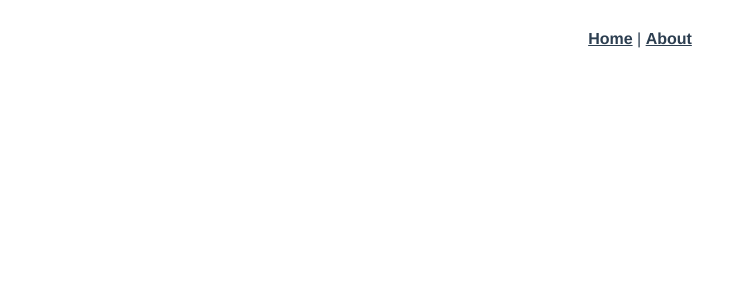
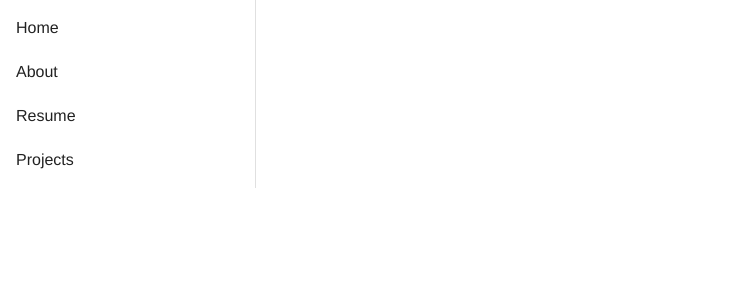
Before and after one commit to maotterson/homepage-v2-vue, a Vue app: page /#/projects in a window 1280 px wide. Shown: the top 300 px of the page, without its empty margins (0-739 px from the left). Built offline with nearby package versions, Linux system fonts and the light colour scheme.

Commit message:
decouple routes and nav components

```diff
--- a/src/App.vue
+++ b/src/App.vue
@@ -1,13 +1,18 @@
 <template>
   <div id="app">
-    <div id="nav">
-      <router-link to="/">Home</router-link> |
-      <router-link to="/about">About</router-link>
-    </div>
+    <Nav />
     <router-view/>
   </div>
 </template>
+<script>
+import Nav from "./components/Nav";
 
+export default {
+  components:{
+    Nav
+  }
+}
+</script>
 <style lang="scss">
 #app {
   font-family: Avenir, Helvetica, Arial, sans-serif;
--- /dev/null
+++ b/src/components/Nav.vue
@@ -0,0 +1,31 @@
+<template>
+    <v-navigation-drawer permanent>
+        <v-list
+            dense
+            nav
+        >
+            <router-link
+                v-for="route in routes"
+                :key="route.name"
+                tag="v-list-item"
+                :to="route.path"
+            >
+                {{route.name}}
+            </router-link>
+        </v-list>
+    </v-navigation-drawer>
+</template>
+
+<script>
+export default {
+    computed: {
+        routes : function() {
+            return this.$router.options.routes;
+        }
+    }
+
+}
+</script>
+<style scoped>
+
+</style>
--- a/src/router/index.js
+++ b/src/router/index.js
@@ -13,10 +13,17 @@ const routes = [
   {
     path: '/about',
     name: 'About',
-    // route level code-splitting
-    // this generates a separate chunk (about.[hash].js) for this route
-    // which is lazy-loaded when the route is visited.
     component: () => import(/* webpackChunkName: "about" */ '../views/About.vue')
+  },
+  {
+    path: '/resume',
+    name: 'Resume',
+    component: () => import(/* webpackChunkName: "about" */ '../views/Resume.vue')
+  },
+  {
+    path: '/projects',
+    name: 'Projects',
+    component: () => import(/* webpackChunkName: "about" */ '../views/Projects.vue')
   }
 ]
 
--- /dev/null
+++ b/src/views/Projects.vue
@@ -0,0 +1,13 @@
+<template>
+  <div></div>
+</template>
+
+<script>
+export default {
+
+}
+</script>
+
+<style>
+
+</style>
--- /dev/null
+++ b/src/views/Resume.vue
@@ -0,0 +1,13 @@
+<template>
+  <div></div>
+</template>
+
+<script>
+export default {
+
+}
+</script>
+
+<style>
+
+</style>
```
